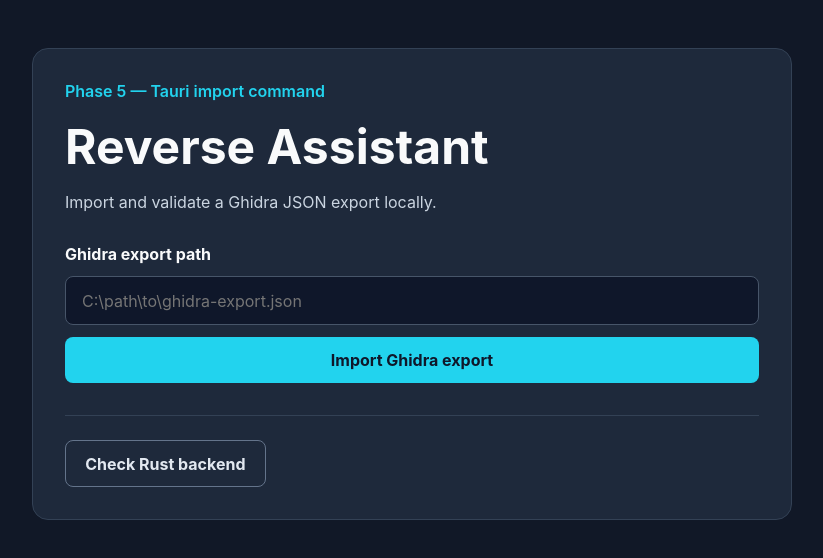
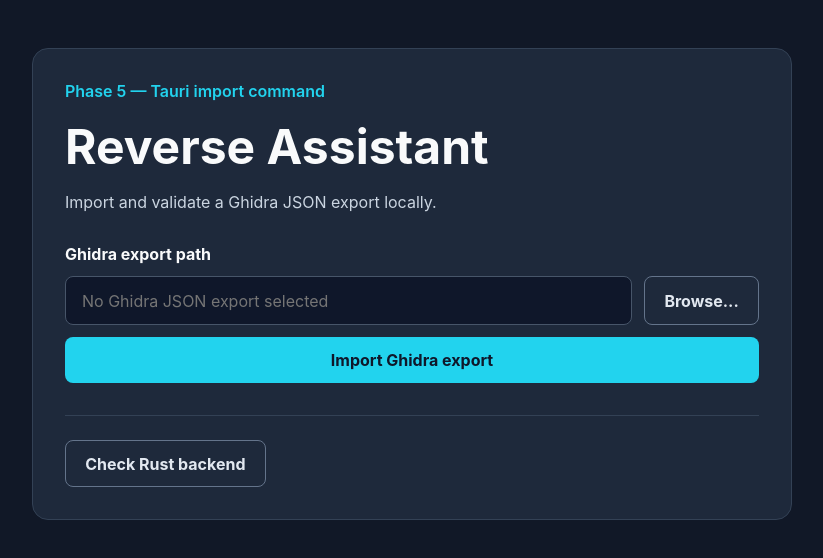
Before and after one commit to Dasshopen/reverse-assistant, a SvelteKit app: page / in a window 1280 px wide. Shown: the top 558 px of the page, without its empty margins (228-1051 px from the left). Built offline with nearby package versions, Linux system fonts and the light colour scheme.

Commit message:
feat: select Ghidra exports with native dialog

```diff
--- a/src/routes/+page.svelte
+++ b/src/routes/+page.svelte
@@ -1,5 +1,6 @@
 <script lang="ts">
   import { invoke } from "@tauri-apps/api/core";
+  import { open } from "@tauri-apps/plugin-dialog";
 
   interface GhidraImportSummary {
     function_count: number;
@@ -17,6 +18,30 @@
 
   async function checkBackendStatus() {
     backendStatus = await invoke<string>("get_backend_status");
+  }
+
+  async function selectGhidraExport() {
+    importError = "";
+
+    try {
+      const selectedPath = await open({
+        title: "Select a Ghidra JSON export",
+        multiple: false,
+        directory: false,
+        filters: [
+          {
+            name: "Ghidra JSON export",
+            extensions: ["json"],
+          },
+        ],
+      });
+
+      if (typeof selectedPath === "string") {
+        exportPath = selectedPath;
+      }
+    } catch (error) {
+      importError = `Unable to open the file selector: ${String(error)}`;
+    }
   }
 
   async function importGhidraExport() {
@@ -72,13 +97,19 @@
     >
       <label for="export-path">Ghidra export path</label>
 
-      <input
-        id="export-path"
-        type="text"
-        bind:value={exportPath}
-        placeholder="C:\path\to\ghidra-export.json"
-        autocomplete="off"
+      <div class="path-picker">
+        <input
+          id="export-path"
+          type="text"
+          bind:value={exportPath}
+          placeholder="No Ghidra JSON export selected"
+          readonly
       />
+
+        <button type="button" class="secondary-button" onclick={selectGhidraExport}>
+          Browse...
+        </button>
+      </div>
 
       <button type="submit" disabled={isImporting}>
         {isImporting ? "Importing..." : "Import Ghidra export"}
@@ -183,6 +214,22 @@
   .import-form {
     display: grid;
     gap: 0.75rem;
+  }
+
+  .path-picker {
+    display: grid;
+    grid-template-columns: minmax(0, 1fr) auto;
+    gap: 0.75rem;
+  }
+
+  .path-picker .secondary-button {
+    white-space: nowrap;
+  }
+
+  @media (max-width: 560px) {
+    .path-picker {
+      grid-template-columns: 1fr;
+    }
   }
 
   label {
```
